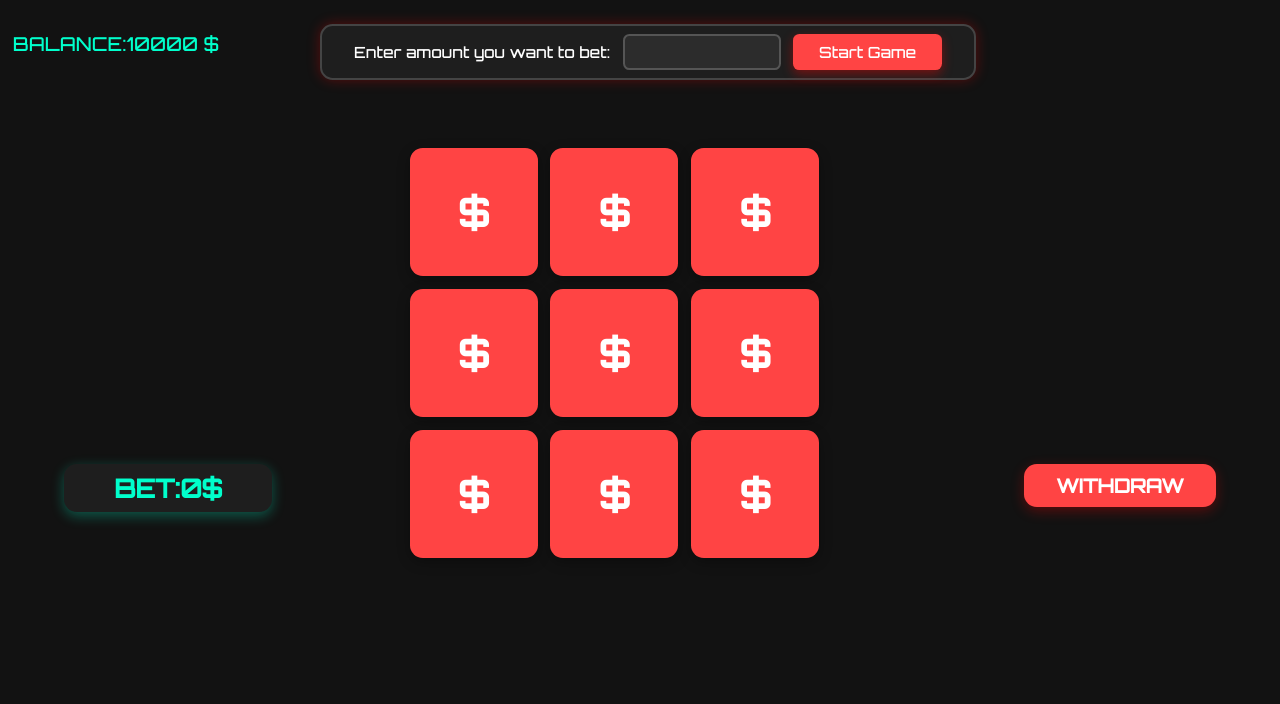
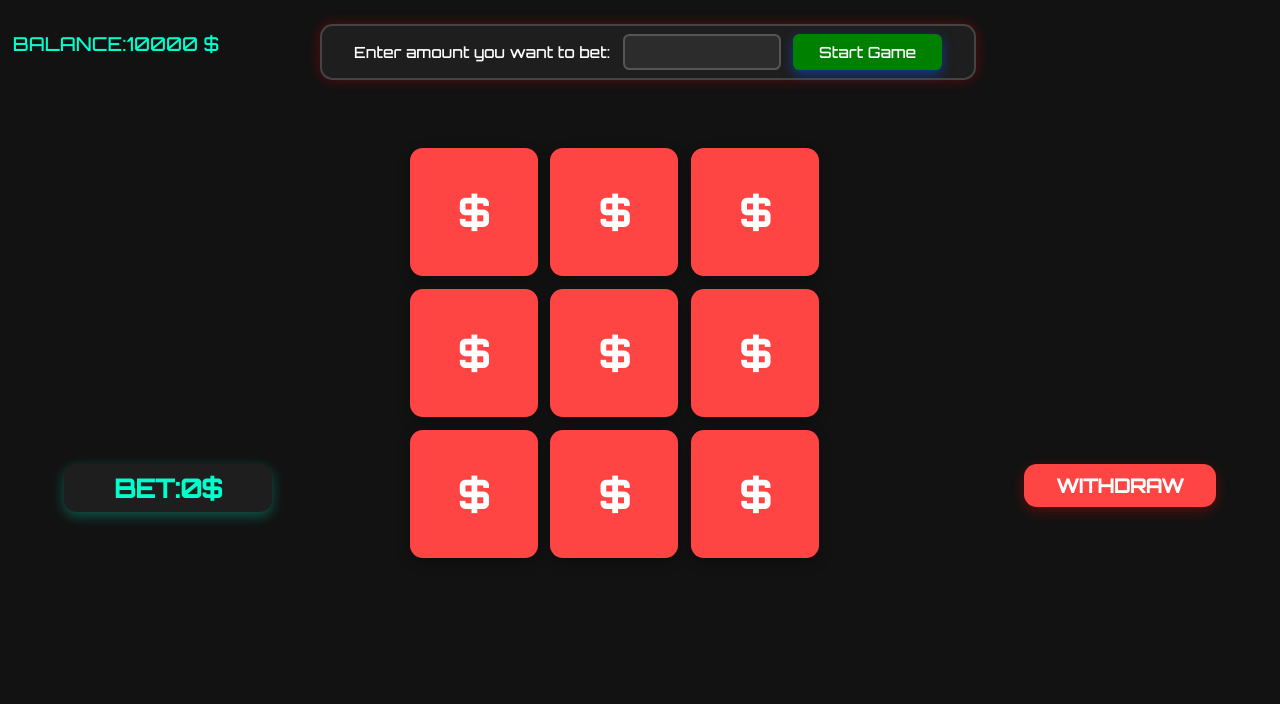
Before and after one commit to debugaditya/3-MINES, a plain HTML site: page index.html in a window 1280 px wide. Shown: the part 96-800 px from the top of the page. Drawn offline with Linux system fonts and the light colour scheme.

Commit message:
Update style.css

```diff
--- a/style.css
+++ b/style.css
@@ -82,19 +82,19 @@ form input[type="number"]:focus {
 
 form button[type="submit"] {
   font-size: 1.2vw;
-  background-color: #ff4444;
+  background-color: green;
   color: white;
   border: none;
   padding: 1vh 2vw;
   border-radius: 0.5vw;
   cursor: pointer;
   font-family: 'Orbitron', sans-serif;
-  box-shadow: 0 0.5vh 0.8vw rgba(255, 0, 0, 0.4);
+  box-shadow: 0 0.5vh 0.8vw rgba(0, 85, 255, 0.518);
   transition: background-color 0.3s ease, transform 0.2s ease;
 }
 
 form button[type="submit"]:hover {
-  background-color: #cc0000;
+  background-color: darkgreen;
   transform: scale(1.05);
 }
 
@@ -156,7 +156,7 @@ form button[type="submit"]:hover {
   right: 5vw;
   width: 15vw;
   color: white;
-  background-color: #ff4444;
+  background-color:#ff4444;
   font-weight: bold;
   text-align: center;
   font-size: 1.5vw;
```
